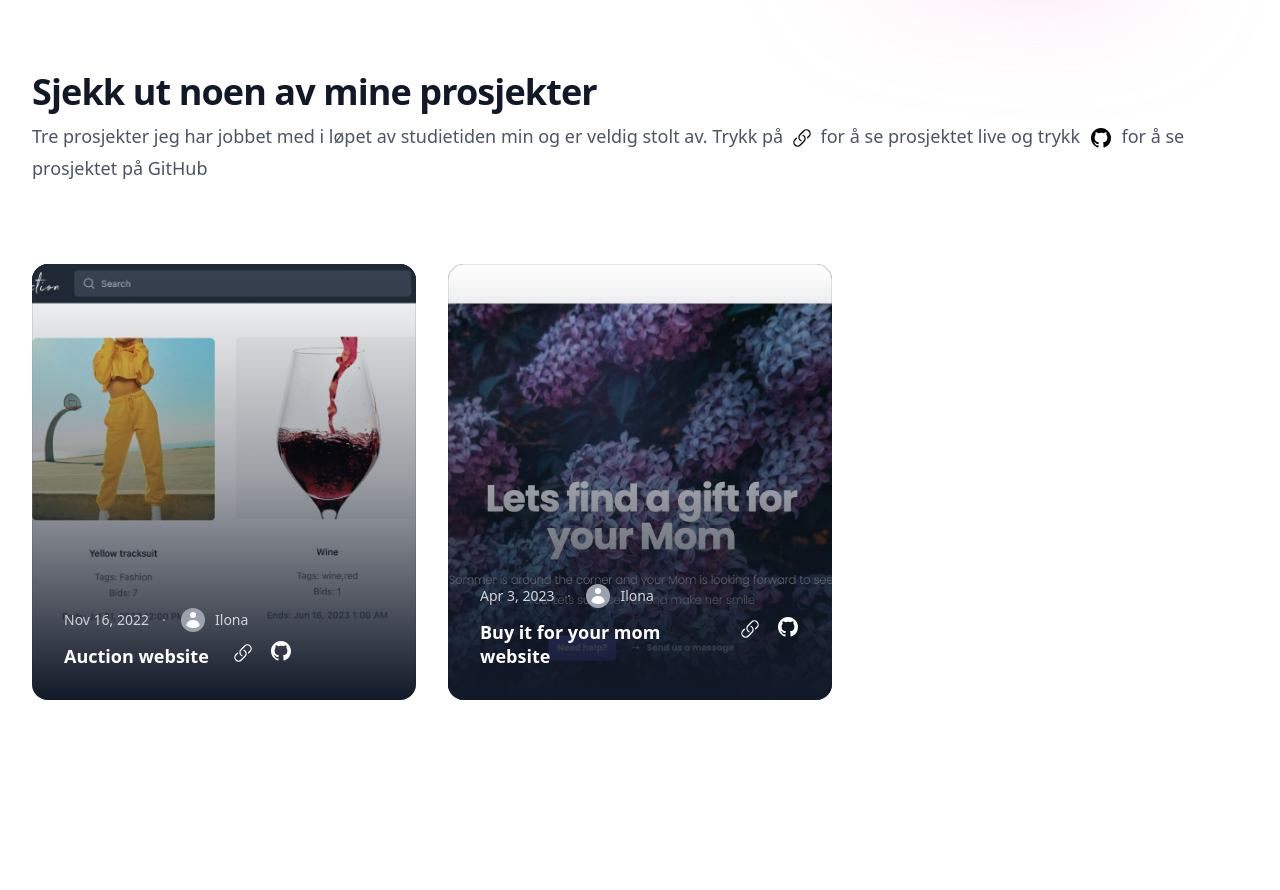
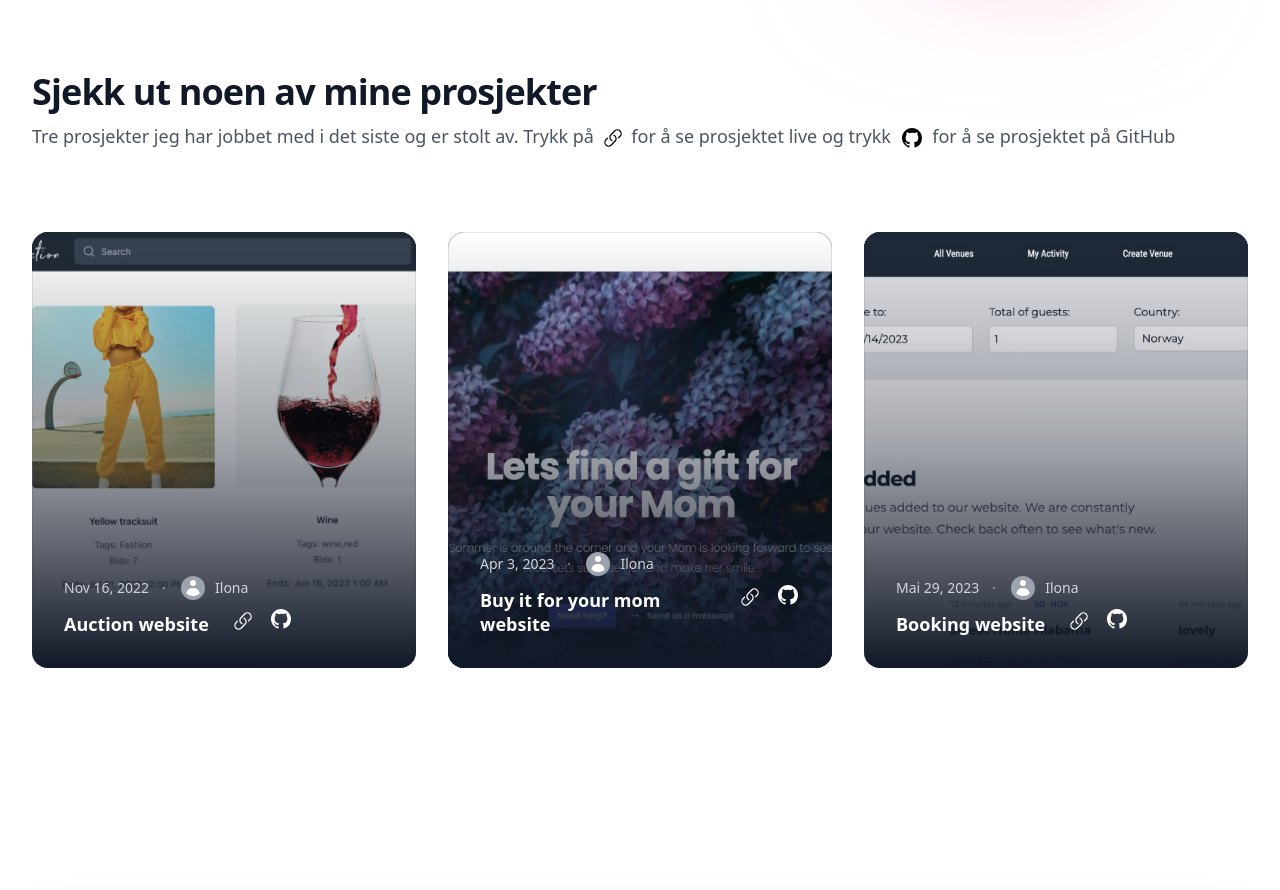
Before and after one commit to Ilona-front-end/portfolio-2023, a website built with Vite: page src/index.html in a window 1280 px wide. Shown: the part 1140-2030 px from the top of the page. Built offline with nearby package versions, Linux system fonts and the light colour scheme.

Commit message:
add last project and readme update

```diff
--- a/src/index.html
+++ b/src/index.html
@@ -429,8 +429,8 @@
               Sjekk ut noen av mine prosjekter
             </h2>
             <p class="mt-2 text-lg leading-8 text-gray-600">
-              Tre prosjekter jeg har jobbet med i løpet av studietiden min og er
-              veldig stolt av. Trykk på
+              Tre prosjekter jeg har jobbet med i det siste og er stolt av.
+              Trykk på
               <span>
                 <svg
                   xmlns="http://www.w3.org/2000/svg"
@@ -648,7 +648,95 @@
               </div>
             </article>
 
-            <!-- More projects... -->
+            <!-- PROJECT EXAM 2 - BOOKING WEBSITE -->
+            <article
+              class="relative isolate flex flex-col justify-end overflow-hidden rounded-2xl bg-gray-900 px-8 pb-8 pt-80 sm:pt-48 lg:pt-80"
+            >
+              <img
+                src="./assets/booking-website.jpg"
+                alt="Project exam 2 - Booking website"
+                class="absolute inset-0 -z-10 h-full w-full object-cover object-top"
+              />
+              <div
+                class="absolute inset-0 -z-10 bg-gradient-to-t from-gray-900 via-gray-900/40"
+              ></div>
+              <div
+                class="absolute inset-0 -z-10 rounded-2xl ring-1 ring-inset ring-gray-900/10"
+              ></div>
+
+              <div
+                class="flex flex-wrap items-center gap-y-1 overflow-hidden text-sm leading-6 text-gray-300"
+              >
+                <time datetime="2023-05-29" class="mr-8">Mai 29, 2023</time>
+                <div class="-ml-4 flex items-center gap-x-4">
+                  <svg
+                    viewBox="0 0 2 2"
+                    class="-ml-0.5 h-0.5 w-0.5 flex-none fill-white/50"
+                  >
+                    <circle cx="1" cy="1" r="1" />
+                  </svg>
+                  <div class="flex gap-x-2.5">
+                    <span
+                      class="h-6 w-6 rounded-full bg-gray-400 flex items-center justify-center"
+                    >
+                      <svg
+                        class="h-5 w-5 text-white"
+                        viewBox="0 0 20 20"
+                        fill="currentColor"
+                        aria-hidden="true"
+                      >
+                        <path
+                          d="M10 8a3 3 0 100-6 3 3 0 000 6zM3.465 14.493a1.23 1.23 0 00.41 1.412A9.957 9.957 0 0010 18c2.31 0 4.438-.784 6.131-2.1.43-.333.604-.903.408-1.41a7.002 7.002 0 00-13.074.003z"
+                        />
+                      </svg>
+                    </span>
+                    Ilona
+                  </div>
+                </div>
+              </div>
+              <div class="flex items-baseline">
+                <h3 class="mt-3 text-lg font-semibold leading-6 text-white">
+                  Booking website
+                </h3>
+                <a
+                  href="https://holidaze-booking-site.netlify.app/"
+                  target="_blank"
+                >
+                  <svg
+                    xmlns="http://www.w3.org/2000/svg"
+                    fill="none"
+                    viewBox="0 0 24 24"
+                    stroke-width="1.5"
+                    stroke="currentColor"
+                    class="w-5 h-5 text-white hover:text-gray-400 ml-6"
+                  >
+                    <path
+                      stroke-linecap="round"
+                      stroke-linejoin="round"
+                      d="M13.19 8.688a4.5 4.5 0 011.242 7.244l-4.5 4.5a4.5 4.5 0 01-6.364-6.364l1.757-1.757m13.35-.622l1.757-1.757a4.5 4.5 0 00-6.364-6.364l-4.5 4.5a4.5 4.5 0 001.242 7.244"
+                    />
+                  </svg>
+                </a>
+                <a
+                  href="https://github.com/Ilona-front-end/booking-website"
+                  target="_blank"
+                >
+                  <span class="sr-only">GitHub</span>
+                  <svg
+                    class="h-6 w-6 text-white hover:text-gray-400 ml-4"
+                    fill="currentColor"
+                    viewBox="0 0 24 24"
+                    aria-hidden="true"
+                  >
+                    <path
+                      fill-rule="evenodd"
+                      d="M12 2C6.477 2 2 6.484 2 12.017c0 4.425 2.865 8.18 6.839 9.504.5.092.682-.217.682-.483 0-.237-.008-.868-.013-1.703-2.782.605-3.369-1.343-3.369-1.343-.454-1.158-1.11-1.466-1.11-1.466-.908-.62.069-.608.069-.608 1.003.07 1.531 1.032 1.531 1.032.892 1.53 2.341 1.088 2.91.832.092-.647.35-1.088.636-1.338-2.22-.253-4.555-1.113-4.555-4.951 0-1.093.39-1.988 1.029-2.688-.103-.253-.446-1.272.098-2.65 0 0 .84-.27 2.75 1.026A9.564 9.564 0 0112 6.844c.85.004 1.705.115 2.504.337 1.909-1.296 2.747-1.027 2.747-1.027.546 1.379.202 2.398.1 2.651.64.7 1.028 1.595 1.028 2.688 0 3.848-2.339 4.695-4.566 4.943.359.309.678.92.678 1.855 0 1.338-.012 2.419-.012 2.747 0 .268.18.58.688.482A10.019 10.019 0 0022 12.017C22 6.484 17.522 2 12 2z"
+                      clip-rule="evenodd"
+                    />
+                  </svg>
+                </a>
+              </div>
+            </article>
           </div>
         </div>
 
```
Also changed, not shown: README.md, src/assets/booking-website.jpg (added).
